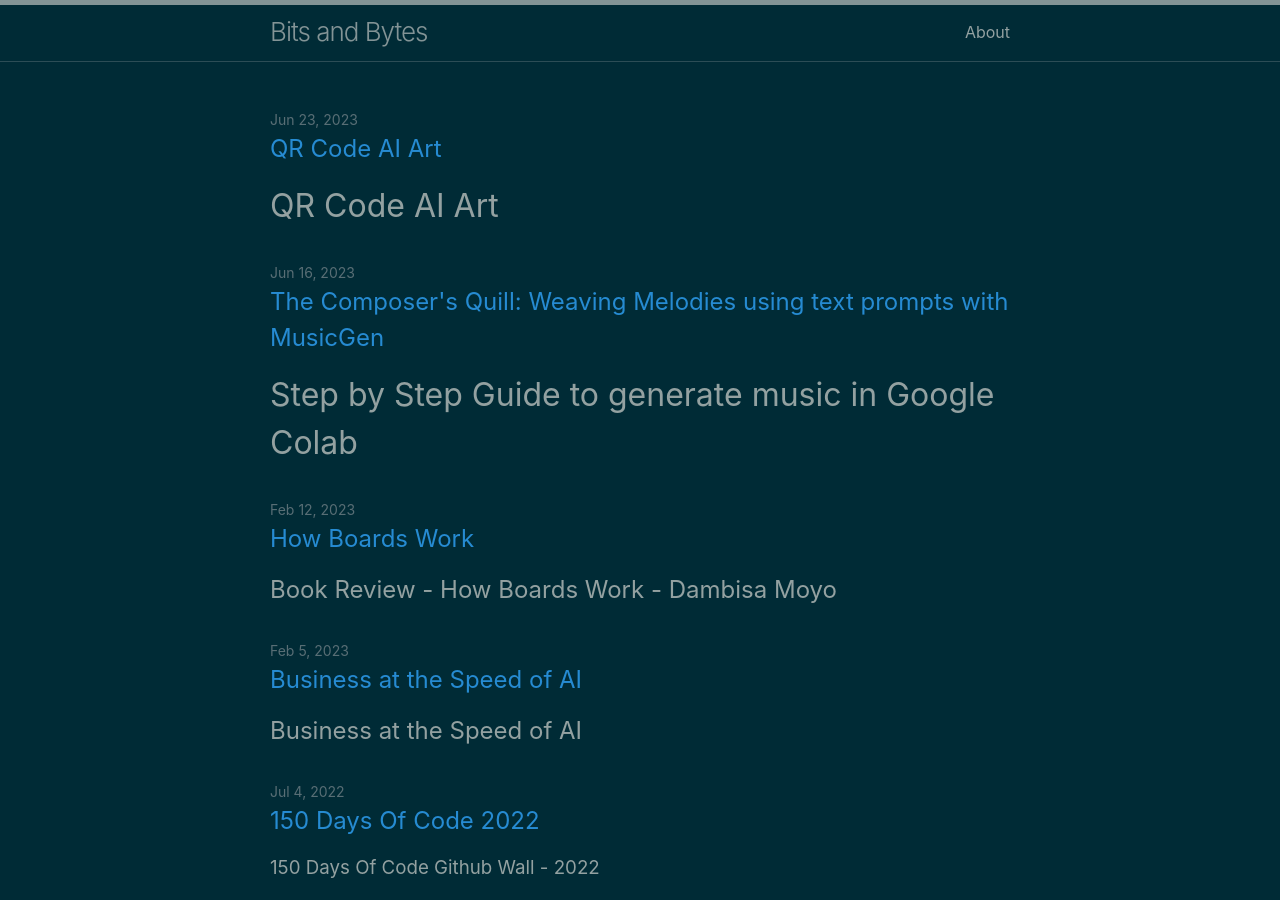
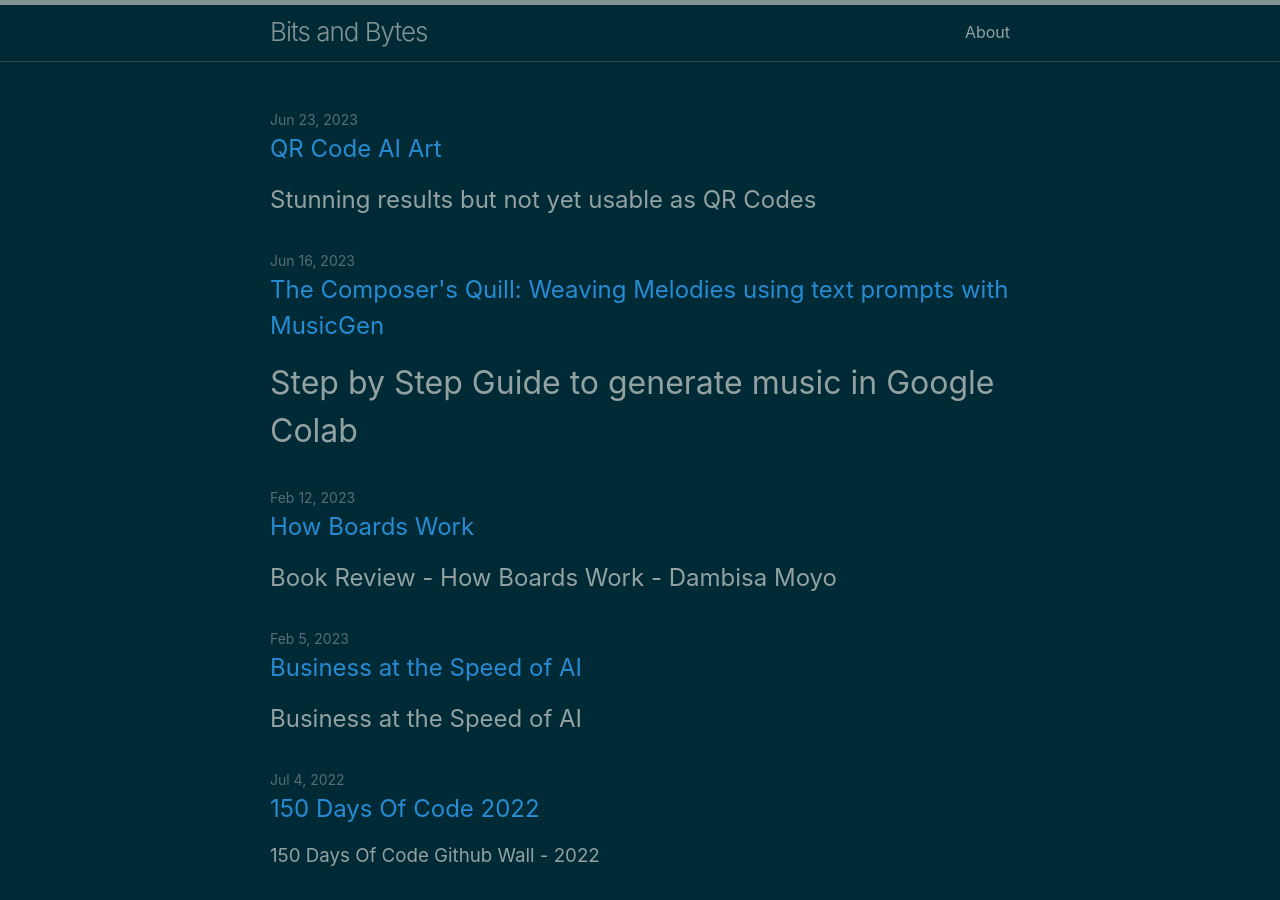
Before and after one commit to vidyabhandary/blog, a Jekyll site: the page built from index.md, in a window 1280 px wide and 900 px high. Built offline with Jekyll 4.4.1, drawn with Linux system fonts in a browser that asks for light colours.

Commit message:
Fine-tuning

```diff
--- a/_posts/2023-06-23-QR-Code-AI-Art.md
+++ b/_posts/2023-06-23-QR-Code-AI-Art.md
@@ -6,47 +6,43 @@
 date: 2023-06-23
 ---
 
-# QR Code AI Art
-
 ## Stunning results but not yet usable as QR Codes
-
-### 1. Starry nights, Vibrant Nebulas
 
 ![](https://github.com/vidyabhandary/blog/blob/master/images/QRCodeAIArt/0_QRCode_Github.png?raw=true)
 
-### 2. Bright lightning and stars, in an alien habitable underwater planet, coral reefs, dream-like atmosphere, water, plants, peaceful, serenity, calm ocean, transparent water, reefs, coral, inner peace, awareness, silence, nature, evolution
+### 1. Bright lightning and stars, in an alien habitable underwater planet, coral reefs, dream-like atmosphere, water, plants, peaceful, serenity, calm ocean, transparent water, reefs, coral, inner peace, awareness, silence, nature, evolution
 
 ![](https://raw.githubusercontent.com/vidyabhandary/blog/master/images/QRCodeAIArt/1.png)
 
-### 3. Nothern lights
+### 2. Nothern lights
 
 ![](https://raw.githubusercontent.com/vidyabhandary/blog/master/images/QRCodeAIArt/2.png)
 
-### 4. Bright Auroro borealis in the night sky with milky way galaxy
+### 3. Bright Auroro borealis in the night sky with milky way galaxy
 
 ![](https://raw.githubusercontent.com/vidyabhandary/blog/master/images/QRCodeAIArt/3.png)
 
-### 5. Magical land
+### 4. Magical land
 
 ![](https://raw.githubusercontent.com/vidyabhandary/blog/master/images/QRCodeAIArt/4.png)
 
-### 6. 3d starry galaxy
+### 5. 3d starry galaxy
 
 ![](https://raw.githubusercontent.com/vidyabhandary/blog/master/images/QRCodeAIArt/5.png)
 
-### 7. starry nights and vibrant nebulas
+### 6. starry nights and vibrant nebulas
 
 ![](https://raw.githubusercontent.com/vidyabhandary/blog/master/images/QRCodeAIArt/6.png)
 
-### 8. mandelbrot vibrant
+### 7. mandelbrot vibrant
 
 ![](https://raw.githubusercontent.com/vidyabhandary/blog/master/images/QRCodeAIArt/7.png)
 
-### 9. multicolor sparkly glitter
+### 8. multicolor sparkly glitter
 
 ![](https://raw.githubusercontent.com/vidyabhandary/blog/master/images/QRCodeAIArt/8.png)
 
-The only one that seems to work.
+**The only one that seems to work.**
 
 ---
 
```
